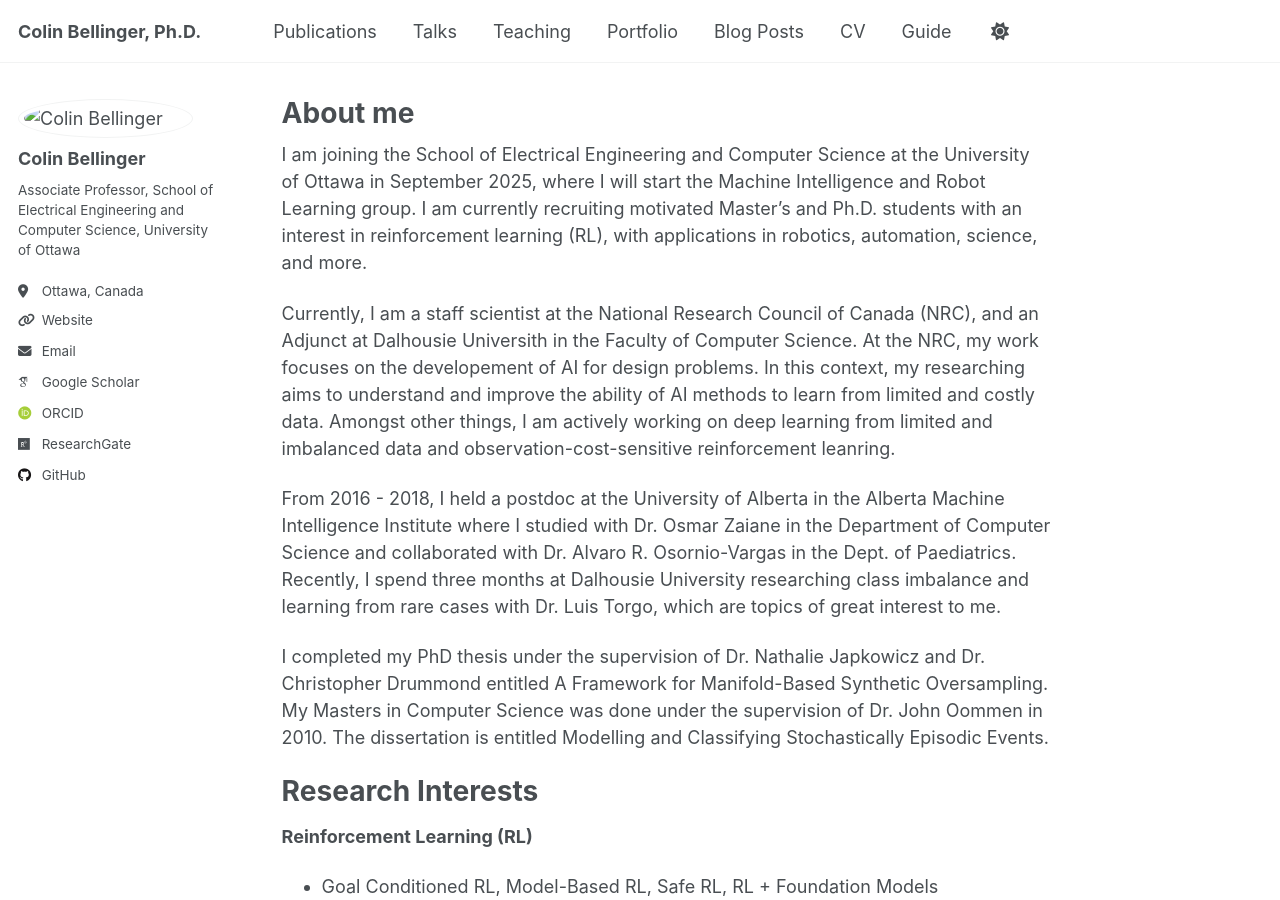
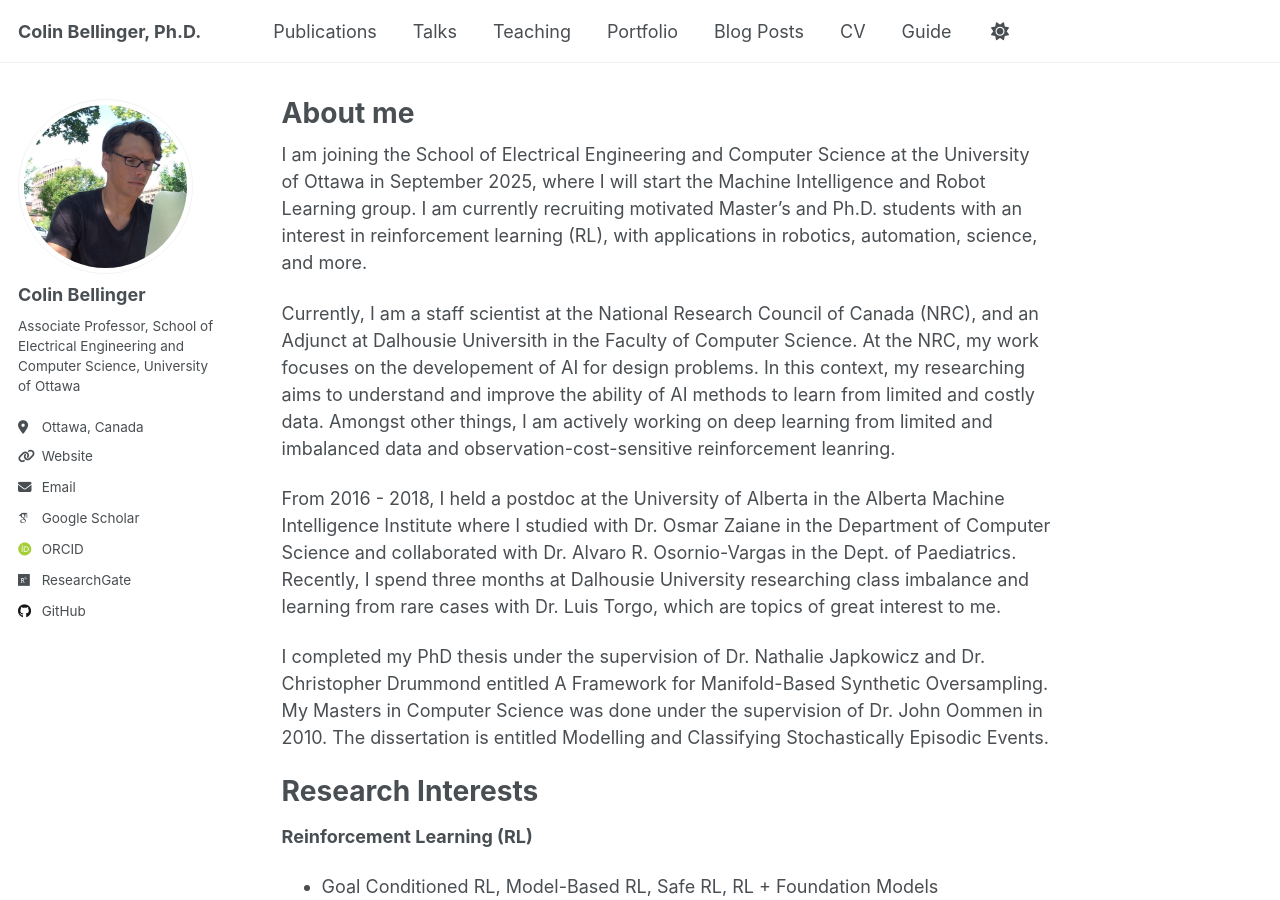
Before and after one commit to cbellinger27/cbellinger27, a Jekyll site: the page built from _pages/about.md, in a window 1280 px wide and 900 px high. Built offline with Jekyll 4.4.1, drawn with Linux system fonts in a browser that asks for light colours; some web fonts are replaced.

Commit message:
Update _config.yml

```diff
--- a/_config.yml
+++ b/_config.yml
@@ -22,7 +22,7 @@ repository               : "cbellinger27/cbellinger27.github.io"
 #               Additional customization can be done by editing /_includes/author-profile.html
 author:
   # Biographic information
-  avatar           : "cbellinger27/images/ColinBellinger.jpg"
+  avatar           : "ColinBellinger.jpg"
   name             : "Colin Bellinger "
   pronouns         : # example: "she/her"
   bio              : "Associate Professor, School of Electrical Engineering and Computer Science, University of Ottawa"
```
